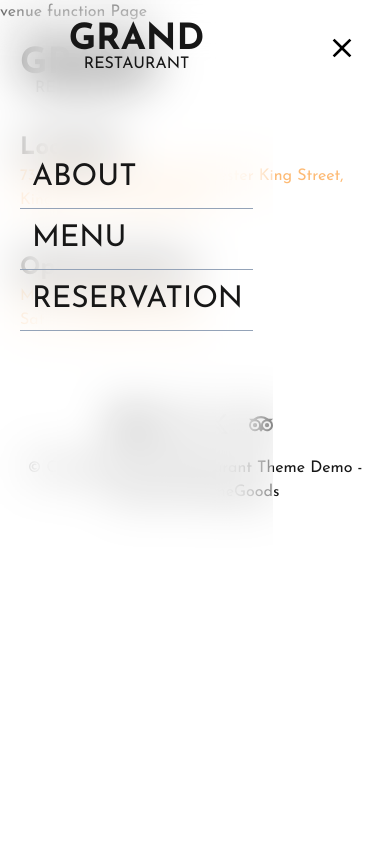
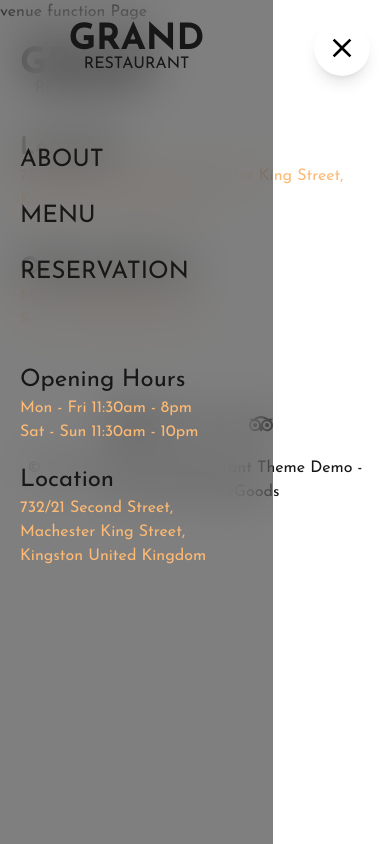
Before and after one commit to Kaka5hi/restaurant-website, a Next.js app: page /venue in a window 390 px wide. Both pictures are taken after a click on the icon 342 px from the left and 48 px from the top of the page. Built offline with nearby package versions, Linux system fonts and the light colour scheme; a web font is replaced by a local one.

Commit message:
fixed animtion and mobile navbar

```diff
--- a/components/Banner/Banner.jsx
+++ b/components/Banner/Banner.jsx
@@ -30,7 +30,7 @@ const Banner = ({ img, title, subtitle }) => {
                     <motion.span
                         className={`${nothingYouCouldDo.className} text-4xl font-semibold`}
                         initial={{ opacity: 0, y: -10 }}
-                        whileInView={{
+                        animate={{
                             opacity: 1,
                             y: 0,
                             transition: {
@@ -46,7 +46,7 @@ const Banner = ({ img, title, subtitle }) => {
                     <motion.h1
                         className="text-7xl uppercase font-bold"
                         initial={{ opacity: 0, y: -10 }}
-                        whileInView={{
+                        animate={{
                             opacity: 1,
                             y: 0,
                             transition: {
--- a/components/BookingBanner/BookingBanner.jsx
+++ b/components/BookingBanner/BookingBanner.jsx
@@ -22,7 +22,7 @@ const BookingBanner = () => {
                     opacity: 1,
                     y: 0,
                     transition: {
-                        duration: 1,
+                        duration: 0.5,
                     },
                 }}
                 viewport={{ amount: 0.7, once: true }}
--- a/components/Navbar/Navbar.jsx
+++ b/components/Navbar/Navbar.jsx
@@ -48,28 +48,24 @@ const Navbar = () => {
 
             {showSidebar ? (
                 <MdOutlineClose
-                    className="absolute right-5 top-0 bg-white text-black size-14 p-3 rounded-full cursor-pointer md:hidden"
+                    className="absolute right-5 top-0 bg-white text-black size-14 p-3 rounded-full shadow-lg cursor-pointer md:hidden"
                     onClick={() => setShowSidebar((prev) => !prev)}
                 />
             ) : (
                 <HiMenuAlt3
-                    className="absolute right-5 top-0 bg-white text-black size-14 p-3 rounded-full cursor-pointer md:hidden"
+                    className="absolute right-5 top-0 bg-white text-black size-14 p-3 rounded-full shadow-lg cursor-pointer md:hidden"
                     onClick={() => setShowSidebar((prev) => !prev)}
                 />
             )}
             <AnimatePresence>
                 {showSidebar && (
                     <motion.div
-                        className=" absolute p-5 left-0 -top-5 bg-white backdrop-filter backdrop-blur-xl bg-opacity-5 h-screen w-auto md:hidden"
+                        className=" absolute p-5 left-0 -top-5 bg-black backdrop-filter backdrop-blur-xl bg-opacity-50 h-screen w-auto md:hidden"
                         initial={{ width: 0, opacity: 0 }}
                         animate={{ width: "70%", opacity: 1 }}
                         exit={{ width: 0, opacity: 0, display: "none" }}
                     >
-                        <motion.div
-                            className=" h-full flex flex-col  gap-20"
-                            initial={{ opacity: 0 }}
-                            animate={{ opacity: 1 }}
-                        >
+                        <div className=" h-full space-y-16">
                             <Link
                                 href={"/"}
                                 className="flex items-center flex-col uppercase"
@@ -81,27 +77,44 @@ const Navbar = () => {
                                     restaurant
                                 </span>
                             </Link>
-                            <div className="flex flex-col items-start text-3xl uppercase ">
-                                <Link
-                                    className="border-b border-slate-400 p-3 w-full"
-                                    href={"/about"}
-                                >
+                            <div className="flex flex-col items-start text-2xl uppercase ">
+                                <Link className=" py-3 w-full" href={"/about"}>
                                     about
                                 </Link>
-                                <Link
-                                    className="border-b border-slate-400 p-3 w-full"
-                                    href={"/menu"}
-                                >
+                                <Link className=" py-3 w-full" href={"/menu"}>
                                     menu
                                 </Link>
                                 <Link
-                                    className="border-b border-slate-400 p-3 w-full"
+                                    className=" py-3 w-full"
                                     href={"/reservation"}
                                 >
                                     reservation
                                 </Link>
                             </div>
-                        </motion.div>
+                            <div className=" capitalize space-y-5">
+                                <div className="flex flex-col">
+                                    <span className="text-2xl ">
+                                        opening hours
+                                    </span>
+                                    <span className="text-orange-300">
+                                        mon - fri 11:30am - 8pm
+                                    </span>
+                                    <span className="text-orange-300">
+                                        sat - sun 11:30am - 10pm
+                                    </span>
+                                </div>
+                                <div className="flex flex-col">
+                                    <span className="text-2xl ">Location</span>
+                                    <span className="text-orange-300">
+                                        732/21 second street, machester king
+                                        street,
+                                    </span>
+                                    <span className="text-orange-300">
+                                        kingston united kingdom
+                                    </span>
+                                </div>
+                            </div>
+                        </div>
                     </motion.div>
                 )}
             </AnimatePresence>
```
